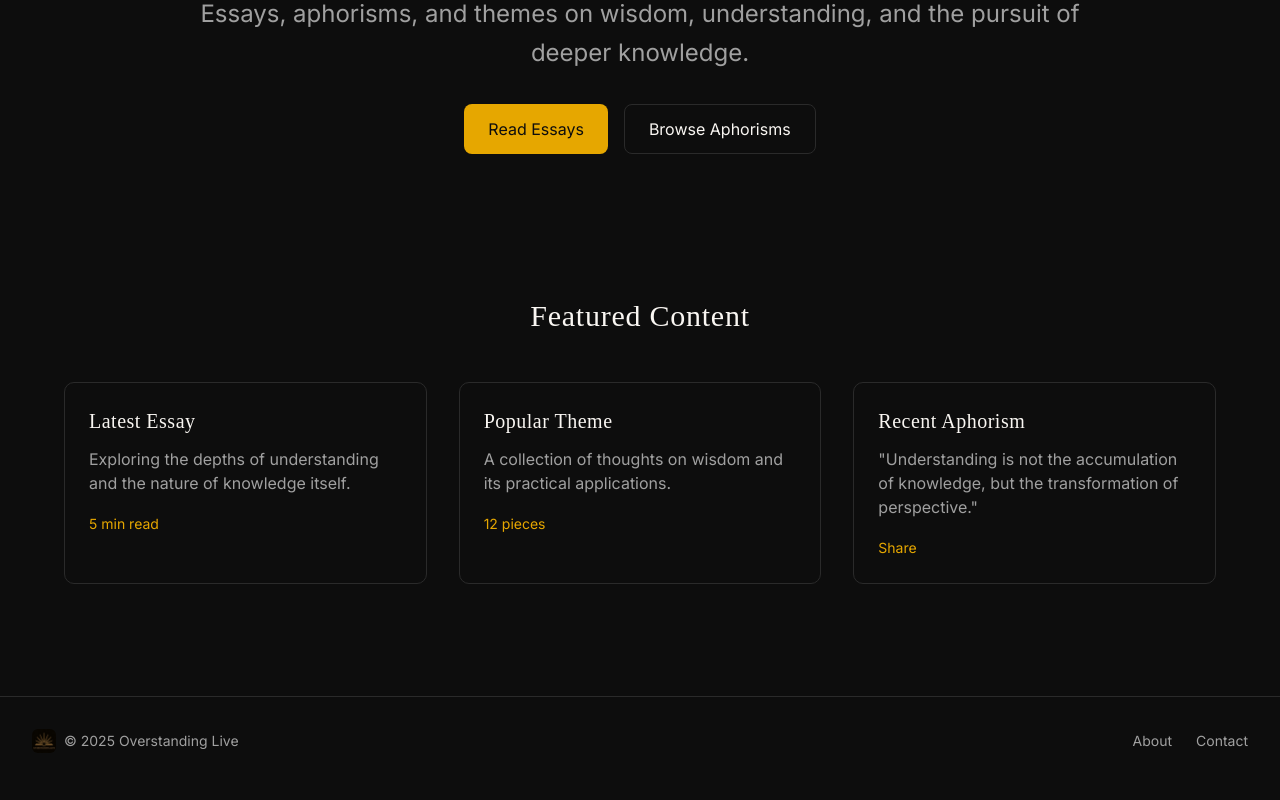
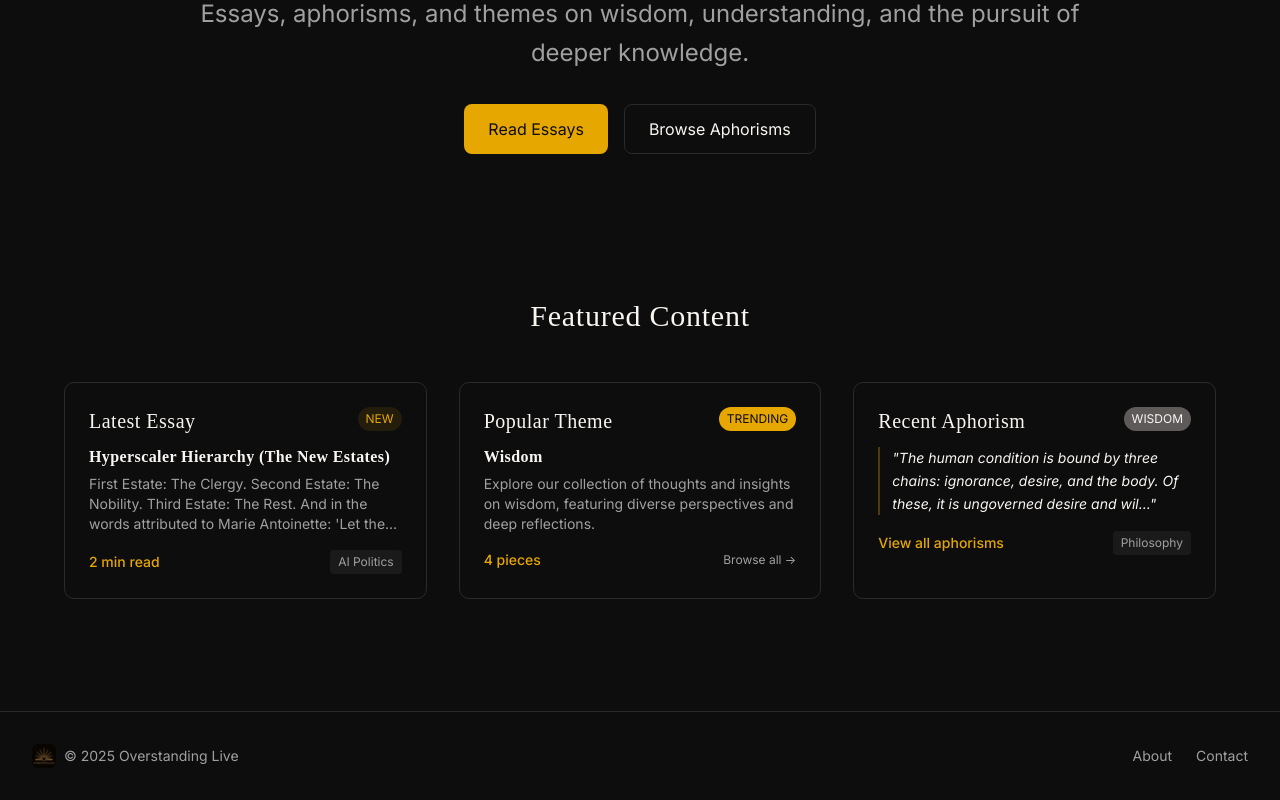
Before and after one commit to Procureallyai/overstanding-live, a React (Vite) app: page / in a window 1280 px wide. Shown: the part 590-1390 px from the top of the page. Built offline with nearby package versions, Linux system fonts and the light colour scheme; a web font is replaced by a local one.

Commit message:
Transform Featured Content section: Add dynamic linking to actual essays/aphorisms, replace placeholder text with real content data, enhance UI with badges and hover effects for professional navigation experience

```diff
--- a/src/pages/Home.tsx
+++ b/src/pages/Home.tsx
@@ -1,4 +1,21 @@
+import { Link } from 'react-router-dom'
+import { essays } from '@/data/essays'
+import { aphorisms } from '@/data/aphorisms'
+
 export function Home() {
+  // Get the latest essay, most popular theme, and recent aphorism
+  const latestEssay = essays[0]
+  const recentAphorism = aphorisms[0]
+
+  // Get most common theme from aphorisms for "popular theme"
+  const themeCount = aphorisms.reduce((acc, aphorism) => {
+    acc[aphorism.theme] = (acc[aphorism.theme] || 0) + 1
+    return acc
+  }, {} as Record<string, number>)
+
+  const popularTheme = Object.entries(themeCount)
+    .sort(([,a], [,b]) => b - a)[0]
+
   return (
     <div className="container mx-auto px-4 sm:px-6 lg:px-8 py-12">
       {/* Hero Section */}
@@ -37,28 +54,71 @@ export function Home() {
         <div className="max-w-6xl mx-auto">
           <h2 className="text-3xl font-heading mb-12 text-center">Featured Content</h2>
           <div className="grid md:grid-cols-2 lg:grid-cols-3 gap-8">
-            {/* Placeholder cards */}
-            <div className="border border-border rounded-lg p-6 hover:border-primary/50 transition-colors">
-              <h3 className="text-xl font-heading mb-3">Latest Essay</h3>
-              <p className="text-muted-foreground mb-4">
-                Exploring the depths of understanding and the nature of knowledge itself.
+
+            {/* Latest Essay Card */}
+            <Link
+              to={`/essays/${latestEssay.slug}`}
+              className="group border border-border rounded-lg p-6 hover:border-primary/50 hover:shadow-lg transition-all duration-300 cursor-pointer"
+            >
+              <div className="flex items-start justify-between mb-3">
+                <h3 className="text-xl font-heading group-hover:text-primary transition-colors">Latest Essay</h3>
+                <span className="text-xs bg-primary/10 text-primary px-2 py-1 rounded-full">NEW</span>
+              </div>
+              <h4 className="font-semibold mb-2 text-foreground group-hover:text-primary/90 transition-colors line-clamp-2">
+                {latestEssay.title}
+              </h4>
+              <p className="text-muted-foreground mb-4 text-sm line-clamp-3">
+                {latestEssay.excerpt}
               </p>
-              <span className="text-sm text-primary">5 min read</span>
-            </div>
-            <div className="border border-border rounded-lg p-6 hover:border-primary/50 transition-colors">
-              <h3 className="text-xl font-heading mb-3">Popular Theme</h3>
-              <p className="text-muted-foreground mb-4">
-                A collection of thoughts on wisdom and its practical applications.
+              <div className="flex items-center justify-between">
+                <span className="text-sm text-primary font-medium">{latestEssay.readTime} min read</span>
+                <span className="text-xs text-muted-foreground bg-muted px-2 py-1 rounded">
+                  {latestEssay.theme}
+                </span>
+              </div>
+            </Link>
+
+            {/* Popular Theme Card */}
+            <Link
+              to="/aphorisms"
+              className="group border border-border rounded-lg p-6 hover:border-primary/50 hover:shadow-lg transition-all duration-300 cursor-pointer"
+            >
+              <div className="flex items-start justify-between mb-3">
+                <h3 className="text-xl font-heading group-hover:text-primary transition-colors">Popular Theme</h3>
+                <span className="text-xs bg-accent text-accent-foreground px-2 py-1 rounded-full">TRENDING</span>
+              </div>
+              <h4 className="font-semibold mb-2 text-foreground group-hover:text-primary/90 transition-colors">
+                {popularTheme[0]}
+              </h4>
+              <p className="text-muted-foreground mb-4 text-sm">
+                Explore our collection of thoughts and insights on {popularTheme[0].toLowerCase()}, featuring diverse perspectives and deep reflections.
               </p>
-              <span className="text-sm text-primary">12 pieces</span>
-            </div>
-            <div className="border border-border rounded-lg p-6 hover:border-primary/50 transition-colors">
-              <h3 className="text-xl font-heading mb-3">Recent Aphorism</h3>
-              <p className="text-muted-foreground mb-4">
-                "Understanding is not the accumulation of knowledge, but the transformation of perspective."
-              </p>
-              <span className="text-sm text-primary">Share</span>
-            </div>
+              <div className="flex items-center justify-between">
+                <span className="text-sm text-primary font-medium">{popularTheme[1]} pieces</span>
+                <span className="text-xs text-muted-foreground">Browse all →</span>
+              </div>
+            </Link>
+
+            {/* Recent Aphorism Card */}
+            <Link
+              to="/aphorisms"
+              className="group border border-border rounded-lg p-6 hover:border-primary/50 hover:shadow-lg transition-all duration-300 cursor-pointer"
+            >
+              <div className="flex items-start justify-between mb-3">
+                <h3 className="text-xl font-heading group-hover:text-primary transition-colors">Recent Aphorism</h3>
+                <span className="text-xs bg-secondary text-secondary-foreground px-2 py-1 rounded-full">WISDOM</span>
+              </div>
+              <blockquote className="text-foreground mb-4 italic text-sm leading-relaxed border-l-2 border-primary/30 pl-3">
+                "{recentAphorism.text.length > 120 ? recentAphorism.text.substring(0, 120) + '...' : recentAphorism.text}"
+              </blockquote>
+              <div className="flex items-center justify-between">
+                <span className="text-sm text-primary font-medium">View all aphorisms</span>
+                <span className="text-xs text-muted-foreground bg-muted px-2 py-1 rounded">
+                  {recentAphorism.theme}
+                </span>
+              </div>
+            </Link>
+
           </div>
         </div>
       </section>
```
